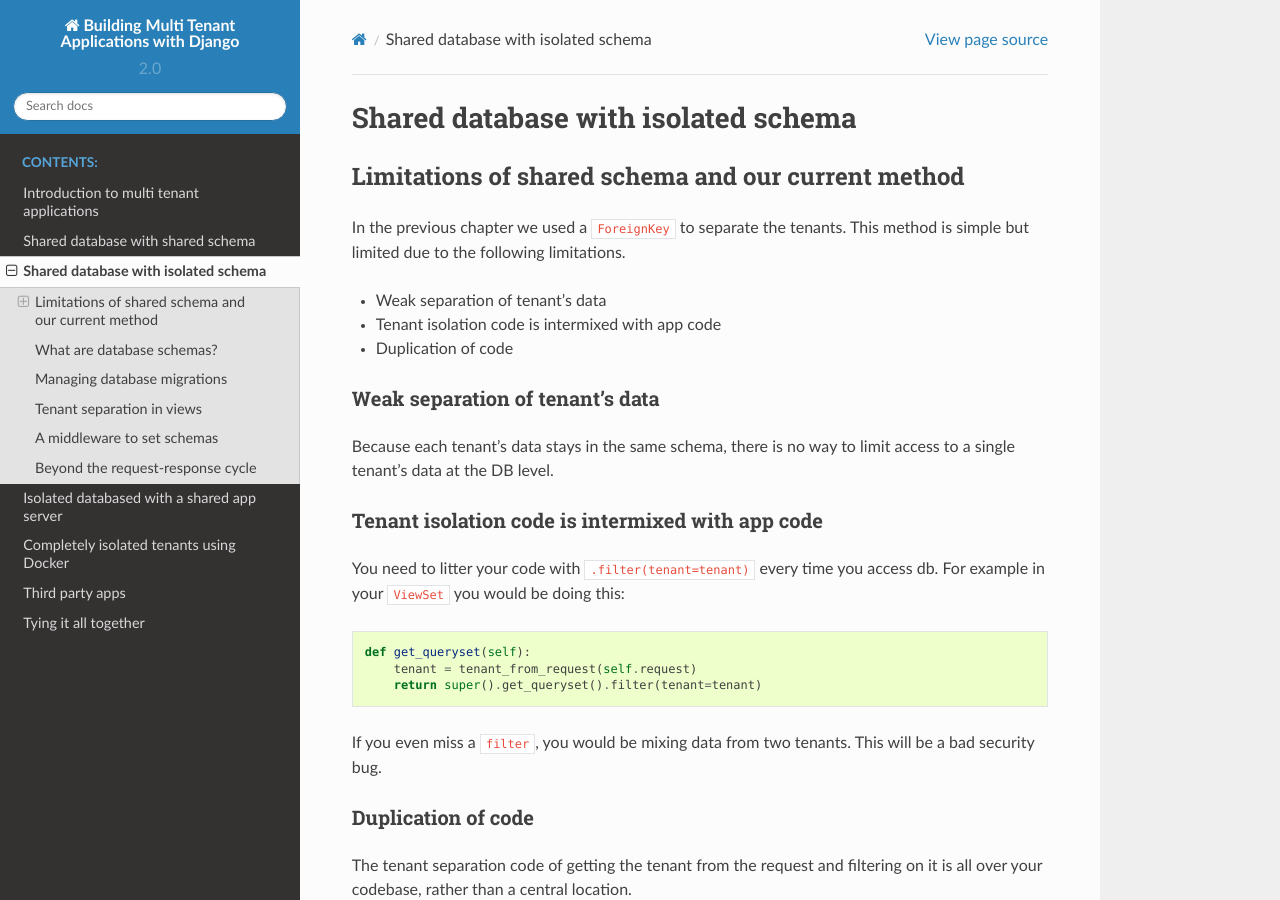
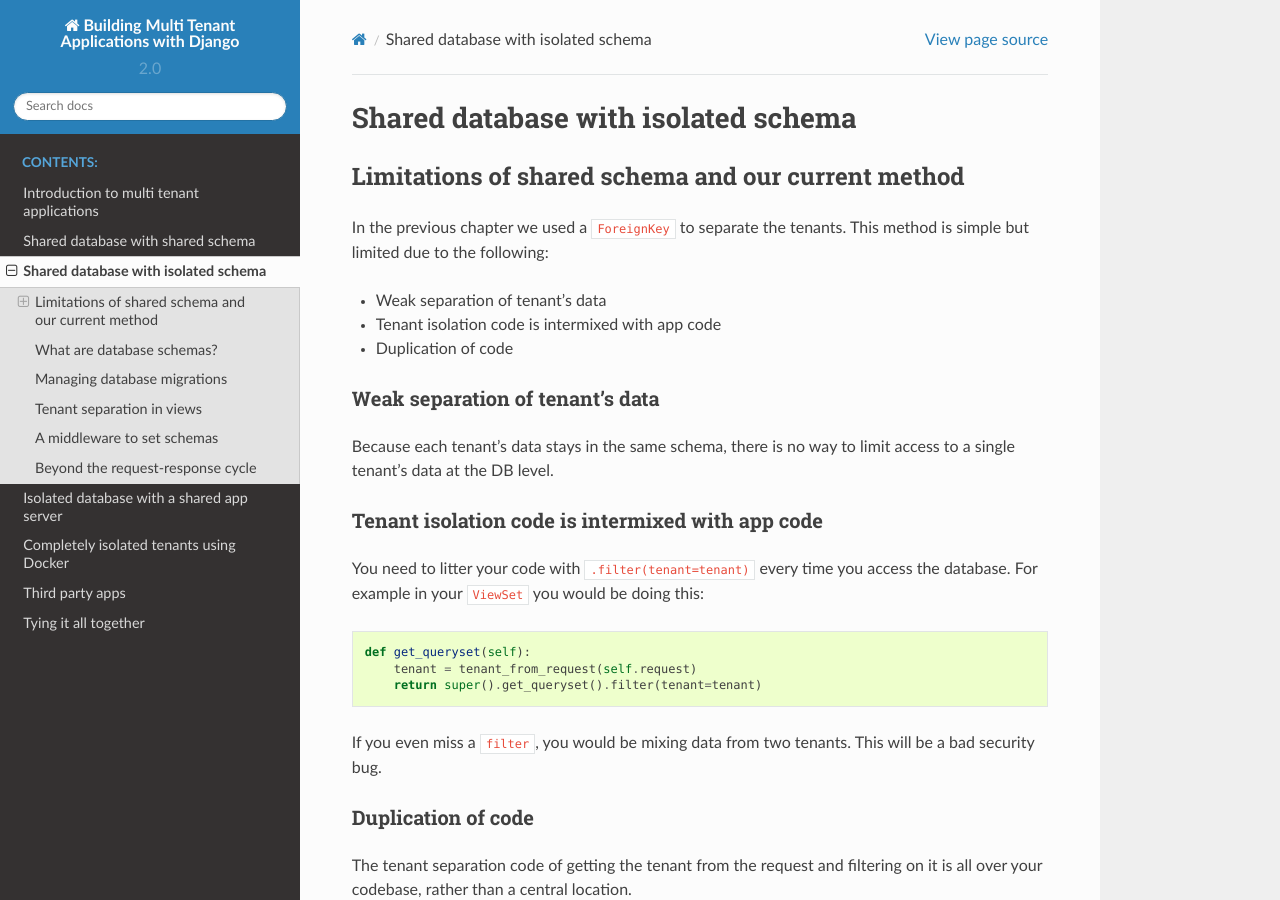
Before and after one commit to agiliq/building-multi-tenant-applications-with-django, a Sphinx documentation site: the page built from source/shared-database-isolated-schema.rst, in a window 1280 px wide and 900 px high. Built offline with Sphinx 7.4.7 and the Read the Docs theme 2.0.0, drawn with Linux system fonts in a browser that asks for light colours.

Commit message:
First read-through, fix typos

```diff
--- a/source/introduction.rst
+++ b/source/introduction.rst
@@ -25,7 +25,7 @@ The various approached to multi tenancy
 
 - Shared database with shared schema
 - Shared database with isolated schema
-- Isolated databased with a shared app server
+- Isolated database with a shared app server
 - Completely isolated tenants using Docker
 
 Shared database with shared schema
@@ -39,7 +39,7 @@ Shared database with isolated schema
 A single database keeps every tenant's data. Each tenant's data is in a separate schema within the single database. The schema identifies the tenant and data tabled do no have a FK to the tenant.
 
 
-Isolated databased with a shared app server
+Isolated database with a shared app server
 ----------------------------------------------
 
 Every tenant's data is in a separate database. The database identifies the tenant.
--- a/source/isolated-database.rst
+++ b/source/isolated-database.rst
@@ -1,8 +1,8 @@
-Isolated databased with a shared app server
+Isolated database with a shared app server
 ----------------------------------------------
 
 In the previous chapter we used schemas to separate each tenant's data. In this chapter we will keep each tenant's data in a separate DB.
-For this chapter we will use sqlite, though any DB supported by Django will suffice. Our core architecture will be quite similar to previous chapter, where we
+For this chapter we will use sqlite, though any DB supported by Django will suffice. Our core architecture will be quite similar to the previous chapter, where we
 
 - Used request header to find the tenant
 - Created a mapping of tenants to schemas
--- a/source/shared-database-isolated-schema.rst
+++ b/source/shared-database-isolated-schema.rst
@@ -5,7 +5,7 @@ Limitations of shared schema and our current method
 ++++++++++++++++++++++++++++++++++++++++++++++++++++++
 
 In the previous chapter we used a :code:`ForeignKey` to separate the tenants. This method is simple
-but limited due to the following limitations.
+but limited due to the following:
 
 - Weak separation of tenant's data
 - Tenant isolation code is intermixed with app code
@@ -21,7 +21,7 @@ Because each tenant's data stays in the same schema, there is no way to limit ac
 Tenant isolation code is intermixed with app code
 ==================================================
 
-You need to litter your code with :code:`.filter(tenant=tenant)` every time you access db. For example in your :code:`ViewSet` you would be doing this:
+You need to litter your code with :code:`.filter(tenant=tenant)` every time you access the database. For example in your :code:`ViewSet` you would be doing this:
 
 .. code-block:: python
 
--- a/source/shared-database-shared-schema.rst
+++ b/source/shared-database-shared-schema.rst
@@ -103,7 +103,7 @@ There are many approaches to identify the tenant. One common method is to give e
 
 We will use the same method in the rest of the book. Our :code:`Tenant` model has :code:`subdomain_prefix` which will identify the tenant.
 
-We will :code:`polls.local` as the main domain and :code:`<xxx>.polls.local` as tenant subdomain.
+We will use :code:`polls.local` as the main domain and :code:`<xxx>.polls.local` as tenant subdomain.
 
 
 Extracting tenant from request
@@ -196,4 +196,4 @@ With the changes, your :code:`admin.py` looks something like this.
             obj.tenant = tenant
             super().save_model(request, obj, form, change)
 
-With these changes, you have a basic multi-tenant app. But there is a lot more to do as we will see in the the following chapters.
+With these changes, you have a basic multi-tenant app. But there is a lot more to do as we will see in the following chapters.
```
Also changed, not shown: other parts of source/isolated-database.rst (+2 -2 lines).
